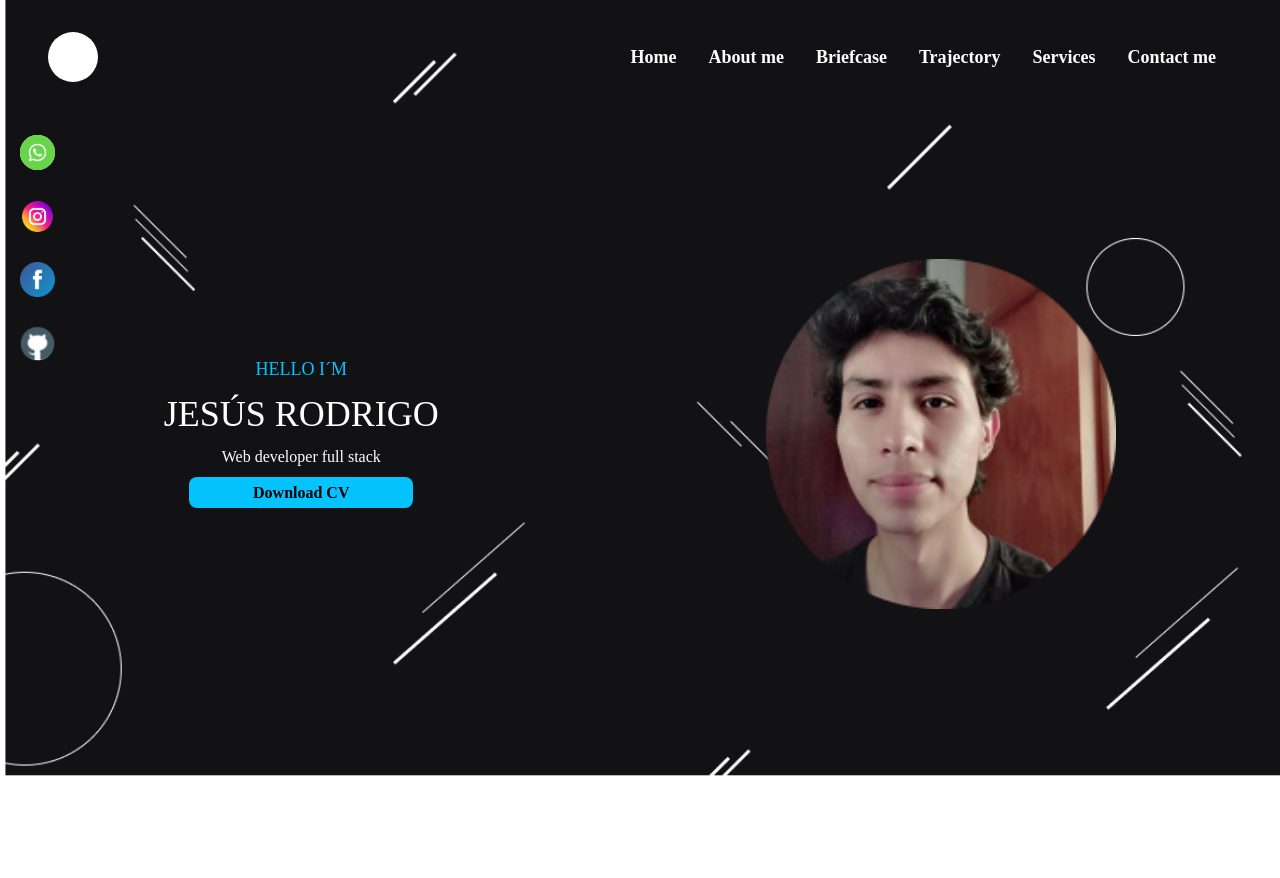
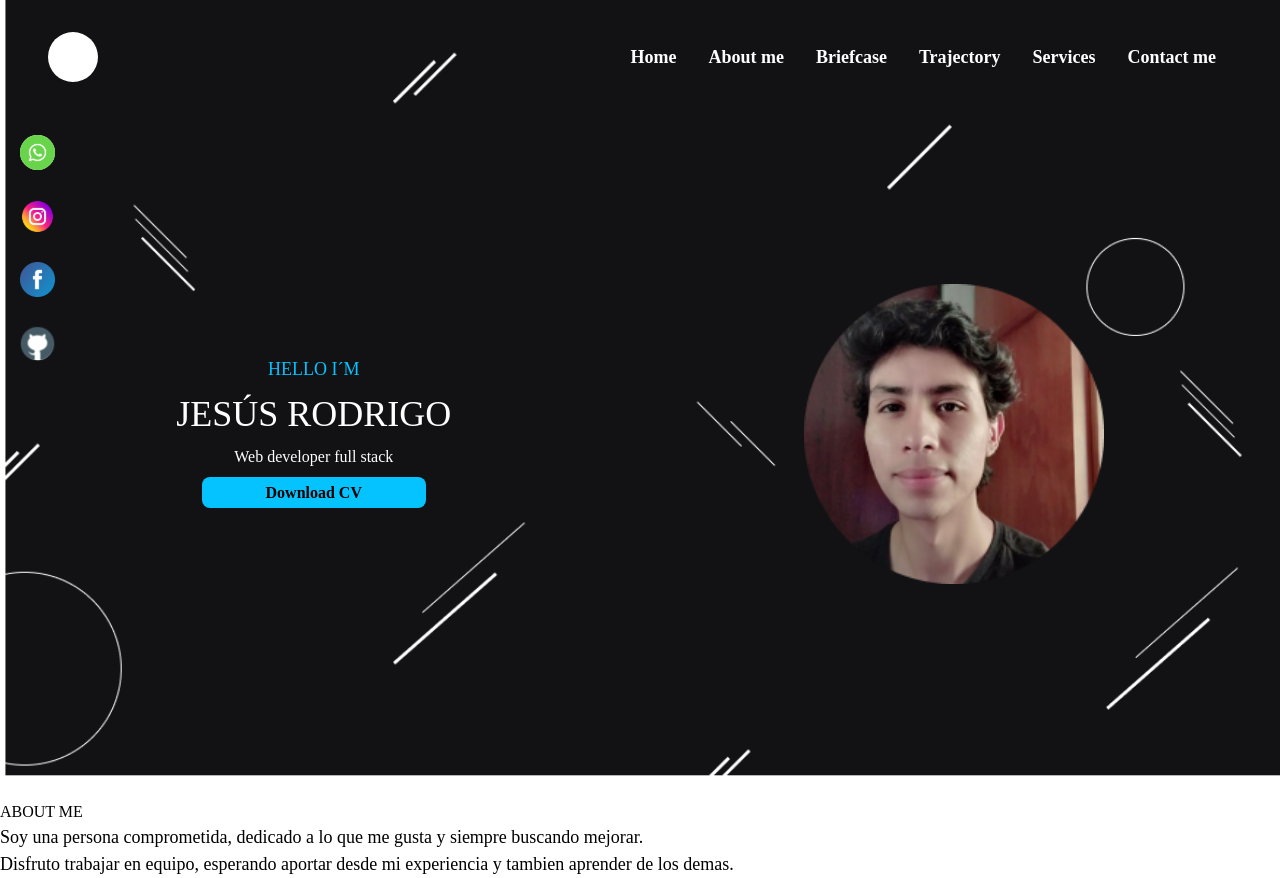
Before and after one commit to jesusrpd/jesusrodrigo, a Next.js app: page / in a window 1280 px wide. Before the commit the page ends 800 px from the top, so only its background shows below. Built offline with nearby package versions, Linux system fonts and the light colour scheme.

Commit message:
structure html aboutme

```diff
--- a/pages/index.js
+++ b/pages/index.js
@@ -36,9 +36,22 @@ export default function Home() {
             <span className='text-white mt-1 mb-4'>Web developer full stack</span>
             <button className='bg-blue btn-blue'>Download CV</button>
           </div>
-          <Image src="/img/perfil.png" width={350} height={350} alt="imagen de mi perfil"/>
+          <Image src="/img/perfil.png" width={300} height={300} alt="imagen de mi perfil"/>
         </div>
       </header>
+      <main>
+        <div>
+          <h2>ABOUT ME</h2>
+          <p>Soy una persona comprometida, dedicado a lo que me gusta y siempre buscando mejorar.</p>
+          <p>Disfruto trabajar en equipo, esperando aportar desde mi experiencia y tambien aprender de los demas.</p>
+        </div>
+        <div>
+          <div></div>
+          <div></div>
+          <div></div>
+          <div></div>
+        </div>
+      </main>
     </>
   )
 }
```
